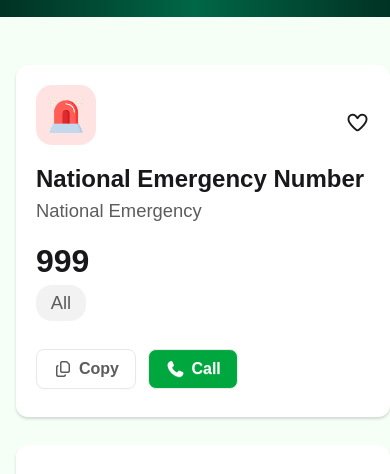
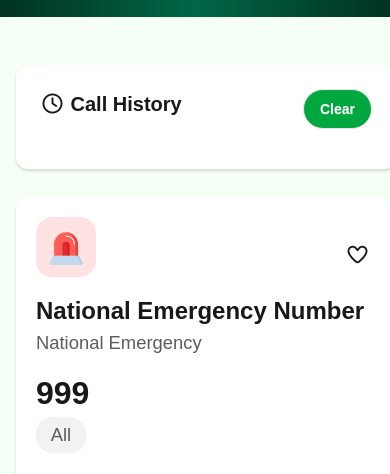
Before and after one commit to Rakibislam22/emergency-Hotline, a plain HTML site: page index.html in a window 390 px wide. Shown: the part 365-839 px from the top of the page. Drawn offline with nearby package versions, Linux system fonts and the light colour scheme; a web font is replaced by a local one.

Commit message:
Responsive more

```diff
--- a/index.html
+++ b/index.html
@@ -70,7 +70,7 @@
     <!-- card section -->
 
 
-    <div class="flex max-sm:flex-col justify-center items-start gap-7 py-12 mx-auto bg-[#f5fff6]">
+    <div class="flex max-sm:flex-col-reverse justify-center items-start gap-7 py-12 mx-auto bg-[#f5fff6]">
         <div class="grid lg:grid-cols-3 grid-cols-1 gap-7 max-sm:ml-4">
             <div class="shadow-[0_2px_3px_0_rgba(0,0,0,0.15)] p-5 rounded-xl bg-white">
                 <div class="flex justify-between items-center">
@@ -236,7 +236,7 @@
             </div>
         </div>
 
-        <div class="min-h-[1180px] max-sm:w-[380px] w-[400px] shadow-[0_2px_3px_0_rgba(0,0,0,0.15)] p-6 rounded-xl max-sm:ml-4 bg-white">
+        <div class=" lg:min-h-[1180px] max-sm:w-[380px] w-[400px] shadow-[0_2px_3px_0_rgba(0,0,0,0.15)] p-6 rounded-xl max-sm:ml-4 bg-white">
             <div class="flex justify-between items-start mb-4">
                 <h1 class="font-bold text-[1.25rem]"><i class="fa-regular fa-clock"></i> Call History</h1>
                 <button id="clear" class="btn text-white bg-[#00A63E] hover:bg-[#01cc4b] rounded-3xl">Clear</button>
```
